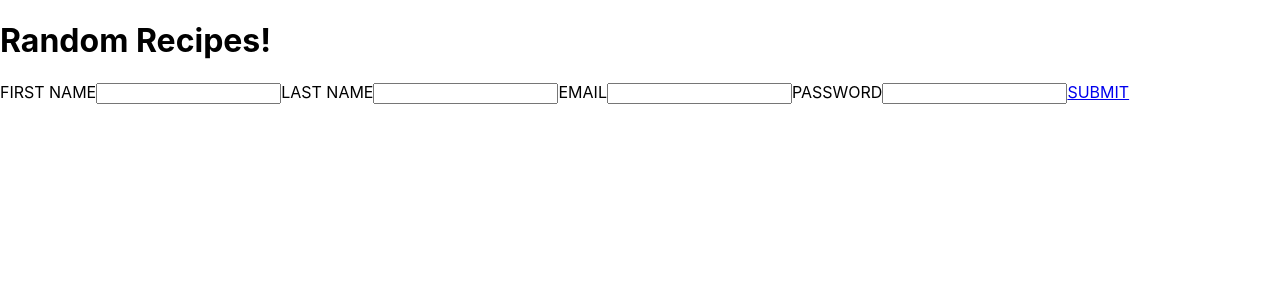
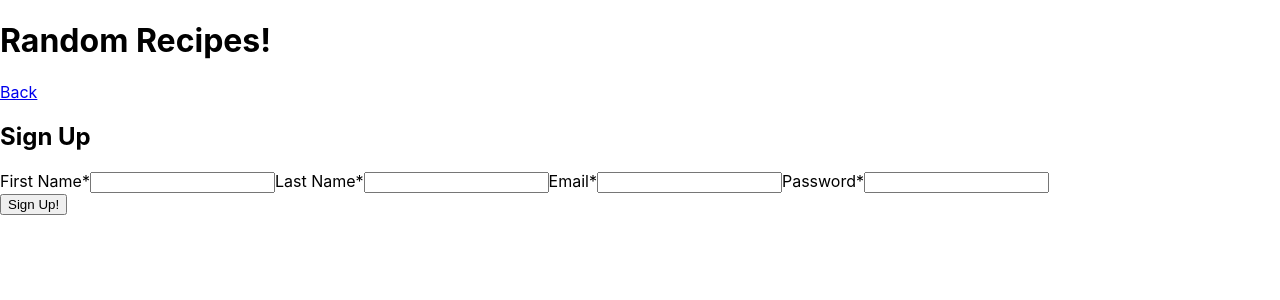
Before and after one commit to DefinitelyNotJonathan/random-recipe-roulette, a React (Create React App) app: page /signup in a window 1280 px wide. Shown: the top 300 px of the page. Built offline with nearby package versions, Linux system fonts and the light colour scheme.

Commit message:
API_ENDPOINT adjusted

```diff
--- /dev/null
+++ b/src/ApiContext.js
@@ -0,0 +1,8 @@
+import React from 'react'
+
+export default React.createContext({
+    user: {},
+    setUser: () => { },
+    ingredients: [ ],
+    setIngredients: () => { }
+})
--- a/src/App.js
+++ b/src/App.js
@@ -6,35 +6,53 @@ import Signup from './Signup/Signup'
 import Login from './Login/Login'
 import HomePage from './HomePage/Homepage'
 import NewRecipe from './NewRecipe/newRecipe'
+import ApiContext from './ApiContext'
+class App extends Component {
 
-class App extends Component {
+  state={
+    user: {},
+    ingredients: []
+  }
 
   renderMainRoutes() {
     return (
       <Route>
-        <Route exact path="/" component={Landing}/>
+        <Route exact path="/" component={HomePage}/>
         <Route path="/login" component={Login}/>
         <Route path="/signup" component={Signup}/>
-        <Route path="/homepage" component={HomePage}/>
         <Route path="/newrecipe" component={NewRecipe}/>
       </Route>
     )
   }
 
+
   render(){
-    return(
-      <div>
-        <header>
+    const value ={
+      user: this.state.user,
+      setUser:(user) => {
+        this.setState({ user: user});
+      },
+      ingredients: this.state.ingredients,
+      setIngredients:(ingredients) => {
+        this.setState({ ingredients: ingredients});
+      }
+    }
+    return (
+      <ApiContext.Provider value={value}>
+        <div className="App">
+          <header className="App__header">
             <h1>
               Random Recipes!
             </h1>
           </header>
-        <ErrorBoundary>
-          <main>{this.renderMainRoutes()}</main>
+          <ErrorBoundary errorMessage='could not display MainRoutes'>
+            <main className="App__main">{this.renderMainRoutes()}
+            </main>
           </ErrorBoundary>
+
         </div>
-    );
-  }
+      </ApiContext.Provider>
+    );  }
 }
 
 export default App;
--- a/src/HomeNav/HomeNav.js
+++ b/src/HomeNav/HomeNav.js
@@ -1,17 +1,19 @@
 import React from 'react'
 import { Link } from 'react-router-dom'
-
+import ApiContext from '../ApiContext'
 export default class HomeNav extends React.Component {
 
     componentDidMount(){
      console.log('HomeNav did mount')
+     console.log('this.props.name')
+     console.log(this.props.name)
     }
 
     render(){
         return(
             <div>
                 <nav>
-                    <h2>Welcome User!</h2>
+                    <h2>Welcome {this.props.name}!</h2>
                     <Link to="/login">LOGOUT</Link>
                 </nav>
             </div>
--- a/src/Login/Login.js
+++ b/src/Login/Login.js
@@ -1,24 +1,94 @@
 import React from 'react'
 import { Link } from 'react-router-dom'
+import ApiContext from '../ApiContext'
+import config from '../config'
 
 export default class Login extends React.Component {
 
-    componentDidMount(){
-     console.log('Login did mount')
+    static contextType = ApiContext;
+
+    constructor(props) {
+        super(props);
+        this.state = {
+            email: '',
+            p_word: ''
+        };
+
+        this.handlePassword = this.handlePassword.bind(this);
+        this.handleEmail = this.handleEmail.bind(this);
+        this.handleSubmit = this.handleSubmit.bind(this);
     }
 
-    render(){
-        return(
-            <div>
-                <form>
-                    <label htmlFor="email">EMAIL</label>
-                    <input className="email"></input>
-                    <label htmlFor="password">PASSWORD</label>
-                    <input className="password"></input>
-                    <Link to="/homepage">LOGIN</Link>
+    handlePassword(e) {
+        this.setState({ p_word: e.target.value })
+    }
+
+    handleEmail(e) {
+        this.setState({ email: e.target.value })
+    }
+
+    fetchUser(validUserId) {
+        return fetch(`${config.API_ENDPOINT}/api/users/` + validUserId, {
+            method: 'GET',
+            headers: { "Content-Type": "application/json" }
+        })
+            .catch((error) => {
+            })
+            .then(res => res.json())
+
+    }
+    handleSubmit(e) {
+        e.preventDefault();
+        const data = this.state;
+        fetch(`${config.API_ENDPOINT}/api/login`, {
+            method: 'POST',
+            headers: { "Content-Type": "application/json" },
+            credentials: 'include',
+            body: JSON.stringify(data)
+        })
+            .then(res => res.json())
+            .then((data) => {
+                if (data && data.hasOwnProperty("id")) {
+                    return data.id
+                } else {
+                    throw new Error('Something went wrong');
+                }
+            })
+            .then((user_id) => this.fetchUser(user_id))
+            .then((user) => {
+                if (user.hasOwnProperty('id')) {
+                    this.context.setUser(user)
+                    console.log(user)
+                    this.props.history.push('/')
+                } else {
+                    // some problem with the data load!
+                }
+            })
+            .catch((error) => {
+                console.log('an error happened');
+                console.log(error);
+            })
+    }
+    render() {
+        return (
+            <div className="Login_container">
+                <form action=""
+                    onSubmit={(e) => this.handleSubmit(e)}
+                    className="Login_form"
+                >
+                    <label htmlFor="email" className="Login_label">Email</label>
+                    <input type="text" id="email" name="email" value={this.state.email} onChange={(e) => this.handleEmail(e)} className="Login_input" required></input>
+                    <label htmlFor="password" className="Login_label">Password</label>
+                    <input type="password" id="password" name="password" value={this.state.p_word} onChange={(e) => this.handlePassword(e)} className="Login_input" required ></input>
+
+                    <div className="Login_buttoncontainer">
+                        <button type="submit" className="Login_button" >Sign In</button>
+                    </div>
+                    <Link to="/signup" className="Login_signup">Create an account</Link>
                 </form>
-                <Link to="/signup">SIGN UP FOR AN ACCOUNT</Link>
+                <br/>
             </div>
+
         )
     }
 }
--- a/src/NewRecipe/newRecipe.js
+++ b/src/NewRecipe/newRecipe.js
@@ -1,52 +1,142 @@
 import React from 'react'
 import { Link } from 'react-router-dom'
+import config from '../config'
+import ApiContext from '../ApiContext'
 
 export default class NewRecipe extends React.Component{
 
+    static contextType=ApiContext
+
+    constructor(props){
+        super(props)
+        this.state={
+            names: {},
+            recipe: {
+                id: null,
+                name: null,
+                source: null,
+                preptime: null,
+                waittime: null,
+                cooktime: null,
+                servings: null,
+                comments: null,
+                calories: null,
+                carbs: null,
+                fat: null,
+                fiber: null,
+                ingredients: [],
+                instructions: [],
+                protein: null,
+                satfat: null,
+                sugar: null,
+                tags: null
+            }
+        }
+        this.getNewRecipe = this.getNewRecipe.bind(this)
+    }
+
     componentDidMount(){
         console.log('NewRecipe did mount');
+        fetch(`${config.API_ENDPOINT}/api/recipes/names`, {
+            credentials: 'include'
+          })
+            .then(response => {
+                if (response.status === 403) {
+                    this.setState({
+                      toLogin: true
+                    })
+                }
+                else{return response.json()}
+            })
+            // .then(res => res.json())
+            .then(data => {
+                console.log('data')
+                console.log(data)
+                this.setState({
+                    names: data
+                })
+                console.log('this.state.names[1]')
+                console.log(this.state.names)
+                this.getNewRecipe();
+            })
+
+    }
+
+    getNewRecipe(e){
+        let keys= Object.keys(this.state.names)
+        let randomNumber = Math.floor(Math.random() * (keys.length)) + 1;
+        let randomString = String(randomNumber)
+        fetch(`${config.API_ENDPOINT}/api/recipes/random/` + randomString, {
+            credentials:'include'
+        })
+        .then(res => res.json())
+        .then(data => {
+            console.log('randomNumber fetch data')
+            console.log(data)
+            if(data.ingredients){
+                data.ingredients=this.prepIngredients(data.ingredients)
+            }
+            if(data.instructions){
+                data.instructions=this.prepInstructions(data.instructions)
+            }
+            this.setState({
+                recipe: data
+            })
+            console.log('this.state.recipe')
+            console.log(this.state.recipe)
+        })
+    }
+
+    prepIngredients(input){
+        return input.split('--')
+    }
+
+    prepInstructions(input){
+        return input.split('\r\n\r\n')
     }
 
     render(){
+
+        let ingredients = this.state.recipe.ingredients;
+        let instructions = this.state.recipe.instructions;
+        console.log(ingredients);
         return(
             <div>
                 <h1>Your New Recipe!</h1>
-                <h2>Name: Baked Shrimp Scampi</h2>
+                <h2>Name: {this.state.recipe.name}</h2>
+                <h2>Servings: {this.state.recipe.servings}</h2>
                 <h2>Ingredients:</h2>
                 <ul>
-                    <li>2/3 cup panko</li>
-                    <li>1/4 teaspoon red pepper flakes</li>
-                    <li>1/2 lemon, zested and juiced</li>
-                    <li>1 extra-large egg yolk</li>
-                    <li>1 teaspoon rosemary, minced</li>
-                    <li>3 tablespoon parsely, minced</li>
-                    <li>4 cloves garlic, minced</li>
-                    <li>1/4 cup shallots, minced</li>
-                    <li>8 tablespoon unsalted butter, at room temperature</li>
-                    <li>2 tablespoon dry white wine</li>
-                    <li>Freshly ground black pepper</li>
-                    <li>Kosher salt</li>
-                    <li>3 tablespoon olive oil</li>
-                    <li>2 pounds frozen shrimp</li>
+                    {
+                        ingredients.map((ingredient, i) => (
+                            <li key={i}>{ingredient} </li>
+                        ))
+                    }
+
                 </ul>
                 <h2>Cooking Instructions:</h2>
                 <ul>
-                    <li>
-                    Preheat the oven to 425 degrees F.
-                    </li>
-                    <li>
-                    Defrost shrimp by putting in cold water, drain. Place the shrimp in serving dish (9x13 or 2 quart casserole) and toss gently with the olive oil, wine, 1 teaspoons salt, and 1 teaspoon pepper. Allow to sit at room temperature while you make the butter and garlic mixture.
-                    </li>
-                    <li>
-                    In a small bowl, mash the softened butter with the garlic, shallots, parsley, rosemary, red pepper flakes, lemon zest, lemon juice, egg yolk, panko, 1\/2 teaspoon salt, and 1\/4 teaspoon of pepper until combined.
-                    </li>
-                    <li>
-                    Spread the butter mixture evenly over the shrimp. Bake for 10 to 12 minutes until hot and bubbly. If you like the top browned, place under a broiler for 1-3 minutes (keep an eye on it). Serve with lemon wedges and French bread.
-                    </li>
+                    {
+                        instructions.map((instructions, i) => (
+                            <li key={i}>{instructions}</li>
+                        ))
+                    }
                 </ul>
                 <h2>Notes:</h2>
-                <p>If using fresh shrimp, arrange for presentation. Starting from the outer edge of a 14-inch oval gratin dish, arrange the shrimp in a single layer cut side down with the tails curling up and towards the center of the dish. Pour the remaining marinade over the shrimp.</p>
-                <Link to="/HomePage">Go Back</Link>
+                <p>{this.state.recipe.comments}</p>
+                <h2>Nutritional Information:</h2>
+                <ul>
+                    <li>Calories: {this.state.recipe.calories}</li>
+                    <li>Fat: {this.state.recipe.fat}</li>
+                    <li>Saturated Fat: {this.state.recipe.satfat}</li>
+                    <li>Carbs: {this.state.recipe.carbs}</li>
+                    <li>Fiber: {this.state.recipe.fiber}</li>
+                    <li>Sugar: {this.state.recipe.sugar}</li>
+                    <li>Protein: {this.state.recipe.protein}</li>
+                </ul>
+                <button onClick={this.getNewRecipe}>Get A New Recipe!</button>
+
+                <Link to="/">Go Back</Link>
             </div>
         )
     }
--- a/src/Signup/Signup.js
+++ b/src/Signup/Signup.js
@@ -1,29 +1,67 @@
-//http://localhost:5000
-import React from 'react'
+import React from 'react';
+import ApiContext from '../ApiContext'
+import config from '../config'
 import { Link } from 'react-router-dom'
 
-export default class Signup extends React.Component {
+export default class SignUp extends React.Component {
 
-    componentDidMount(){
-     console.log('Signup did mount')
+    static contextType = ApiContext;
+
+    constructor(props) {
+        super(props);
+        this.handleSubmit = this.handleSubmit.bind(this);
     }
 
+
+    handleSubmit(e) {
+        e.preventDefault();
+        const data = new FormData(e.target);
+        let sendData = {};
+        for (var key of data.entries()) {
+            sendData[key[0]] = key[1];
+        }
+        fetch(`${config.API_ENDPOINT}/api/users`, {
+            method: 'POST',
+            credentials: 'include',
+            headers: { "Content-Type": "application/json" },
+            body: JSON.stringify(sendData)
+        })
+            .then(res => res.json())
+            .then((user) => {
+                if (user && user.hasOwnProperty("id")) {
+                    this.context.setUser({ id: user.id })
+                    this.props.history.push('/login')
+                }
+            })
+    }
+
+
     render() {
-        return(
-            <div>
-                <form>
-                    <label htmlFor="firstName">FIRST NAME</label>
-                    <input className="firstName"></input>
-                    <label htmlFor="lastName">LAST NAME</label>
-                    <input className="lastName"></input>
-                    <label htmlFor="email">EMAIL</label>
-                    <input className="email"></input>
-                    <label htmlFor="password">PASSWORD</label>
-                    <input className="password"></input>
-                    <Link to="/login">SUBMIT</Link>
+        return (
+            <div className="SignUp_container">
+                <Link
+                    className='button back'
+                    to={{
+                        pathname: '/login',
+                    }}
+                >
+                    Back
+                 </Link>
+                <form onSubmit={this.handleSubmit} className="SignUp_form">
+                    <h2 className="SignUp_header">Sign Up</h2>
+                    <label htmlFor="firstname" className="SignUp_label">First Name*</label>
+                    <input type="text" id="firstname" name="firstname" className="SignUp_input" required></input>
+                    <label htmlFor="lastname" className="SignUp_label">Last Name*</label>
+                    <input type="text" id="lastname" name="lastname" className="SignUp_input" required></input>
+                    <label htmlFor="email" className="SignUp_label">Email*</label>
+                    <input type="text" id="email" name="email" className="SignUp_input" required></input>
+                    <label htmlFor="p_word" id="p_word" name="p_word" className="SignUp_label">Password*</label>
+                    <input type="password" id="p_word" name="p_word" className="SignUp_input" required></input>
+                    <div className="SignUp_button_container">
+                        <button name="signup" className="SignUp_button" >Sign Up!</button>
+                    </div>
                 </form>
             </div>
         )
     }
-
 }
--- /dev/null
+++ b/src/config.js
@@ -0,0 +1,5 @@
+export default {
+    API_ENDPOINT:
+    // 'http://localhost:8000'
+    "https://still-woodland-16107.herokuapp.com"
+}
```
Also changed, not shown: src/HomePage/Homepage.js (+48 -17 lines). Lines whose indentation alone changed are shown as unchanged.
